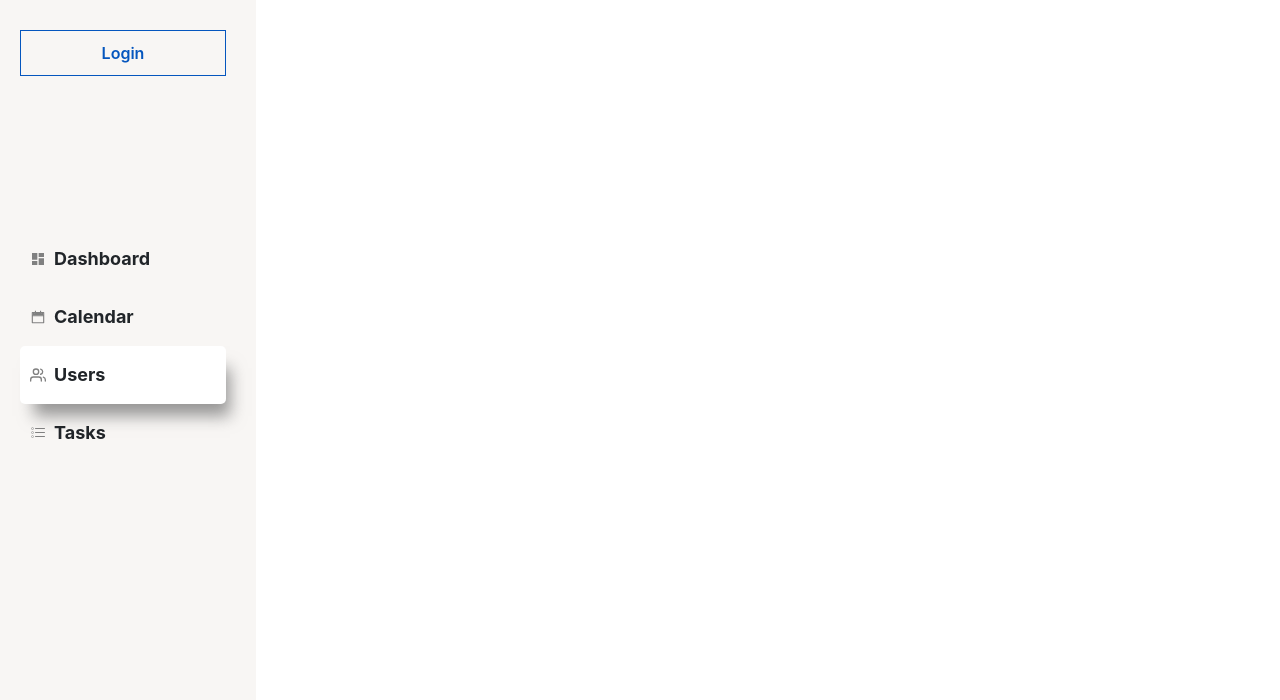
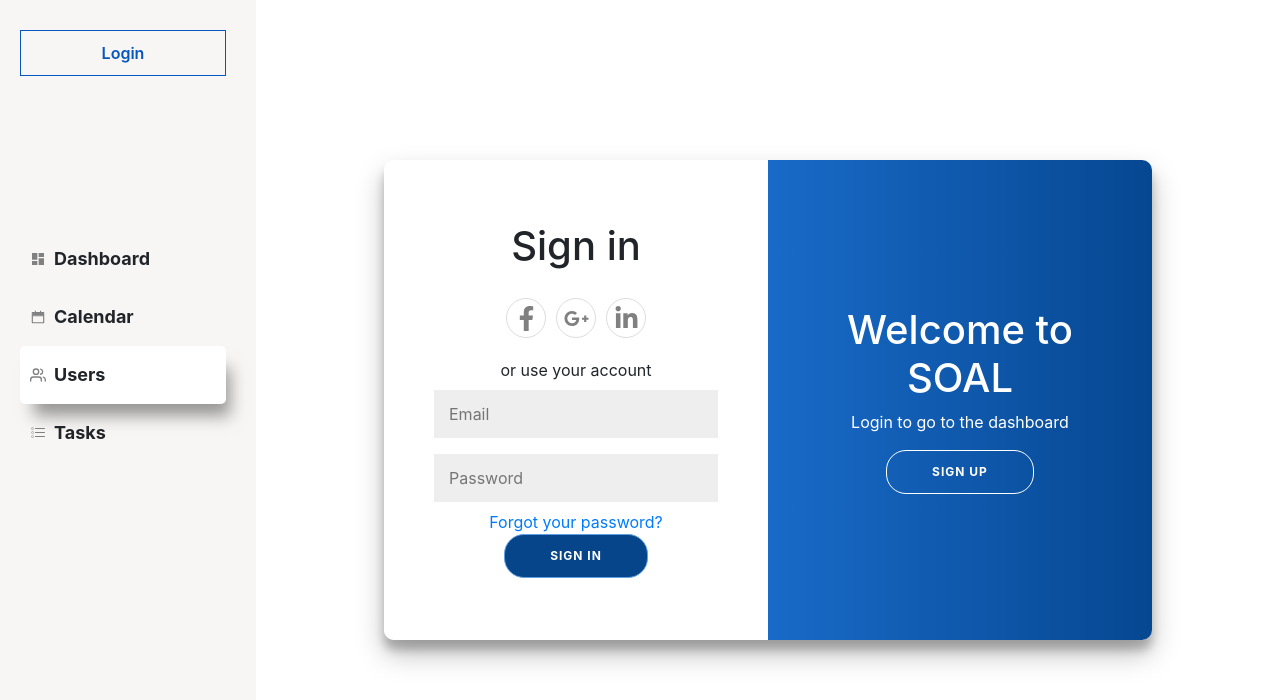
Before and after one commit to neer17/soal-assignment, a React (Create React App) app: page /login in a window 1280 px wide. Shown: the top 700 px of the page. Built offline with nearby package versions, Linux system fonts and the light colour scheme.

Commit message:
feat: login page added

```diff
--- a/src/App.js
+++ b/src/App.js
@@ -5,6 +5,8 @@ import { Provider } from 'react-redux'
 import Sidebar from './components/sidebar/Sidebar'
 import UsersList from './screens/users-list/UsersList'
 import UserDetails from './screens/users-details/UserDetails'
+import Login from './screens/login/Login'
+
 import store from './store/store'
 
 import styles from './App.module.css'
@@ -23,6 +25,7 @@ export default class App extends Component {
               <Switch>
                 <Route exact path="/" component={UsersList} />
                 <Route exact path="/user-details" component={UserDetails} />
+                <Route exact path="/login" component={Login} />
               </Switch>
             </div>
           </div>
--- a/src/screens/login/Login.js
+++ b/src/screens/login/Login.js
@@ -1,7 +1,136 @@
 import React, { Component } from 'react'
+import { connect } from 'react-redux'
 
-export default class Login extends Component {
+import { IconContext } from 'react-icons'
+import { FaFacebookF, FaGooglePlusG, FaLinkedinIn } from 'react-icons/fa'
+
+import * as UserDetailsActions from './../../store/actions/userDetails'
+
+import styles from './Login.module.css'
+class Login extends Component {
+  state = {
+    rightPanelActive: false,
+  }
+
+  changeBackground = buttonString => {
+    let rightPanelActive = false
+    if (buttonString === 'sign-up') rightPanelActive = true
+
+    this.setState({
+      rightPanelActive,
+    })
+  }
+
+  handleLogin = e => {
+    e.preventDefault()
+    this.props.successLogin({ name: 'John Doe' })
+    this.props.history.replace('/user-details')
+  }
   render() {
-    return <div></div>
+    const { rightPanelActive } = this.state
+
+    return (
+      <div className={styles.root}>
+        <div
+          className={
+            rightPanelActive
+              ? `${styles.container} ${styles.right_panel_active}`
+              : styles.container
+          }
+        >
+          <div
+            className={`${styles.form_container} ${styles.sign_up_container}`}
+          >
+            <form action="#">
+              <h1>Create Account</h1>
+              <div className={styles.social_container}>
+                <div>
+                  <IconContext.Provider value={{ color: 'grey', size: 25 }}>
+                    <FaFacebookF />
+                  </IconContext.Provider>
+                </div>
+                <div>
+                  <IconContext.Provider value={{ color: 'grey', size: 25 }}>
+                    <FaGooglePlusG />
+                  </IconContext.Provider>
+                </div>
+                <div>
+                  <IconContext.Provider value={{ color: 'grey', size: 25 }}>
+                    <FaLinkedinIn />
+                  </IconContext.Provider>
+                </div>
+              </div>
+              <span>or use your email for registration</span>
+              <input type="text" placeholder="Name" />
+              <input type="email" placeholder="Email" />
+              <input type="password" placeholder="Password" />
+              <button>Sign Up</button>
+            </form>
+          </div>
+          <div
+            className={`${styles.form_container} ${styles.sign_in_container}`}
+          >
+            <form onSubmit={this.handleLogin}>
+              <h1>Sign in</h1>
+              <div className={styles.social_container}>
+                <div>
+                  <IconContext.Provider value={{ color: 'grey', size: 25 }}>
+                    <FaFacebookF />
+                  </IconContext.Provider>
+                </div>
+                <div>
+                  <IconContext.Provider value={{ color: 'grey', size: 25 }}>
+                    <FaGooglePlusG />
+                  </IconContext.Provider>
+                </div>
+                <div>
+                  <IconContext.Provider value={{ color: 'grey', size: 25 }}>
+                    <FaLinkedinIn />
+                  </IconContext.Provider>
+                </div>
+              </div>
+              <span>or use your account</span>
+              <input type="email" placeholder="Email" />
+              <input type="password" placeholder="Password" />
+              <a href="#">Forgot your password?</a>
+              <button>Sign In</button>
+            </form>
+          </div>
+          <div className={styles.overlay_container}>
+            <div className={styles.overlay}>
+              <div className={`${styles.overlay_panel} ${styles.overlay_left}`}>
+                <h1>Welcome Back!</h1>
+                <p>
+                  To keep connected with us please login with your personal info
+                </p>
+                <button
+                  className={styles.ghost}
+                  onClick={() => this.changeBackground('sign-in')}
+                >
+                  Sign In
+                </button>
+              </div>
+              <div
+                className={`${styles.overlay_panel} ${styles.overlay_right}`}
+              >
+                <h1>Welcome to SOAL</h1>
+                <p>Login to go to the dashboard</p>
+                <button
+                  className={styles.ghost}
+                  onClick={() => this.changeBackground('sign-up')}
+                >
+                  Sign Up
+                </button>
+              </div>
+            </div>
+          </div>
+        </div>
+      </div>
+    )
   }
 }
+
+const mapDispatchToProps = {
+  successLogin: UserDetailsActions.successLogin,
+}
+export default connect(null, mapDispatchToProps)(Login)
--- a/src/screens/login/Login.module.css
+++ b/src/screens/login/Login.module.css
@@ -0,0 +1,259 @@
+@import url('https://fonts.googleapis.com/css?family=Montserrat:400,800');
+
+.root {
+  display: flex;
+  align-items: center;
+  justify-content: center;
+  height: 100%;
+}
+/* * {
+  box-sizing: border-box;
+}
+
+body {
+  background: #f6f5f7;
+  display: flex;
+  justify-content: center;
+  align-items: center;
+  flex-direction: column;
+  font-family: 'Montserrat', sans-serif;
+  height: 100vh;
+  margin: -20px 0 50px;
+}
+
+h1 {
+  font-weight: bold;
+  margin: 0;
+}
+
+h2 {
+  text-align: center;
+}
+
+p {
+  font-size: 14px;
+  font-weight: 100;
+  line-height: 20px;
+  letter-spacing: 0.5px;
+  margin: 20px 0 30px;
+}
+
+span {
+  font-size: 12px;
+}
+
+a {
+  color: #333;
+  font-size: 14px;
+  text-decoration: none;
+  margin: 15px 0;
+} */
+
+button {
+  border-radius: 20px;
+  border: 1px solid #609fe2;
+  background-color: #07458b;
+  color: #ffffff;
+  font-size: 12px;
+  font-weight: bold;
+  padding: 12px 45px;
+  letter-spacing: 1px;
+  text-transform: uppercase;
+  transition: transform 80ms ease-in;
+}
+
+button:active {
+  transform: scale(0.95);
+}
+
+button:focus {
+  outline: none;
+}
+
+button.ghost {
+  background-color: transparent;
+  border-color: #ffffff;
+}
+
+form {
+  background-color: #ffffff;
+  display: flex;
+  align-items: center;
+  justify-content: center;
+  flex-direction: column;
+  padding: 0 50px;
+  height: 100%;
+  text-align: center;
+}
+
+input {
+  background-color: #eee;
+  border: none;
+  padding: 12px 15px;
+  margin: 8px 0;
+  width: 100%;
+}
+
+.container {
+  background-color: #fff;
+  border-radius: 10px;
+  box-shadow: 0 14px 28px rgba(0, 0, 0, 0.25), 0 10px 10px rgba(0, 0, 0, 0.22);
+  position: relative;
+  overflow: hidden;
+  width: 768px;
+  max-width: 100%;
+  height: 480px;
+}
+
+.form_container {
+  position: absolute;
+  top: 0;
+  height: 100%;
+  transition: all 0.6s ease-in-out;
+}
+
+.sign_in_container {
+  left: 0;
+  width: 50%;
+  z-index: 2;
+}
+
+.container.right_panel_active .sign_in_container {
+  transform: translateX(100%);
+}
+
+.sign_up_container {
+  left: 0;
+  width: 50%;
+  opacity: 0;
+  z-index: 1;
+}
+
+.container.right_panel_active .sign_up_container {
+  transform: translateX(100%);
+  opacity: 1;
+  z-index: 5;
+  animation: show 0.6s;
+}
+
+@keyframes show {
+  0%,
+  49.99% {
+    opacity: 0;
+    z-index: 1;
+  }
+
+  50%,
+  100% {
+    opacity: 1;
+    z-index: 5;
+  }
+}
+
+.overlay_container {
+  position: absolute;
+  top: 0;
+  left: 50%;
+  width: 50%;
+  height: 100%;
+  overflow: hidden;
+  transition: transform 0.6s ease-in-out;
+  z-index: 100;
+}
+
+.container.right_panel_active .overlay_container {
+  transform: translateX(-100%);
+}
+
+.overlay {
+  background: #064791;
+  background: -webkit-linear-gradient(to right, #2b8eff, #064791);
+  background: linear-gradient(to right, #2b8eff, #064791);
+  background-repeat: no-repeat;
+  background-size: cover;
+  background-position: 0 0;
+  color: #ffffff;
+  position: relative;
+  left: -100%;
+  height: 100%;
+  width: 200%;
+  transform: translateX(0);
+  transition: transform 0.6s ease-in-out;
+}
+
+.container.right_panel_active .overlay {
+  transform: translateX(50%);
+}
+
+.overlay_panel {
+  position: absolute;
+  display: flex;
+  align-items: center;
+  justify-content: center;
+  flex-direction: column;
+  padding: 0 40px;
+  text-align: center;
+  top: 0;
+  height: 100%;
+  width: 50%;
+  transform: translateX(0);
+  transition: transform 0.6s ease-in-out;
+}
+
+.overlay_left {
+    /* left: 0;
+  transform: translateX(-20%); */
+}
+
+.container.right_panel-active .overlay_left {
+  transform: translateX(0);
+}
+
+.overlay_right {
+  right: 0;
+  transform: translateX(0);
+}
+
+.container.right_panel_active .overlay_right {
+  transform: translateX(20%);
+}
+
+.social_container {
+  margin: 20px 0;
+}
+
+.social_container > div {
+  border: 1px solid #dddddd;
+  border-radius: 50%;
+  display: inline-flex;
+  justify-content: center;
+  align-items: center;
+  margin: 0 5px;
+  height: 40px;
+  width: 40px;
+}
+
+footer {
+  background-color: #222;
+  color: #fff;
+  font-size: 14px;
+  bottom: 0;
+  position: fixed;
+  left: 0;
+  right: 0;
+  text-align: center;
+  z-index: 999;
+}
+
+footer p {
+  margin: 10px 0;
+}
+
+footer i {
+  color: red;
+}
+
+footer a {
+  color: #3c97bf;
+  text-decoration: none;
+}
--- a/src/store/reducers/userDetails.js
+++ b/src/store/reducers/userDetails.js
@@ -21,14 +21,14 @@ export default (state = initialState, action) => {
       return {
         ...state,
         isLoading: false,
-        userDetails: action.payload.result.data,
+        userDetails: action.payload
       }
     }
     case types.LOGIN_FAILURE:
       return {
         ...state,
         isLoading: false,
-        error: action.payload.result || defaultErrorMessage,
+        error: action.payload || defaultErrorMessage,
       }
     default: {
       return state
```
Also changed, not shown: src/json-data/userList.json (+14 -14 lines).
